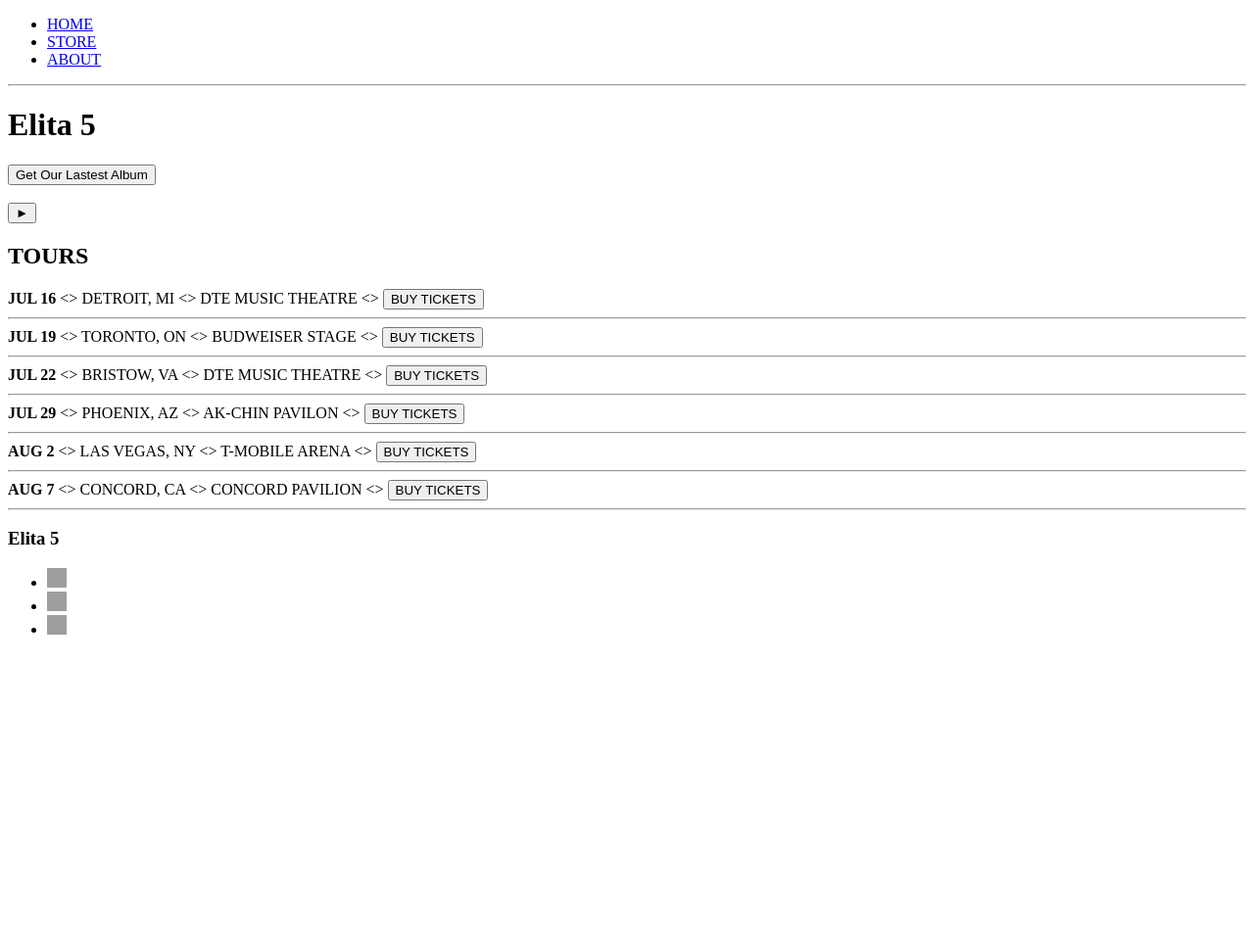
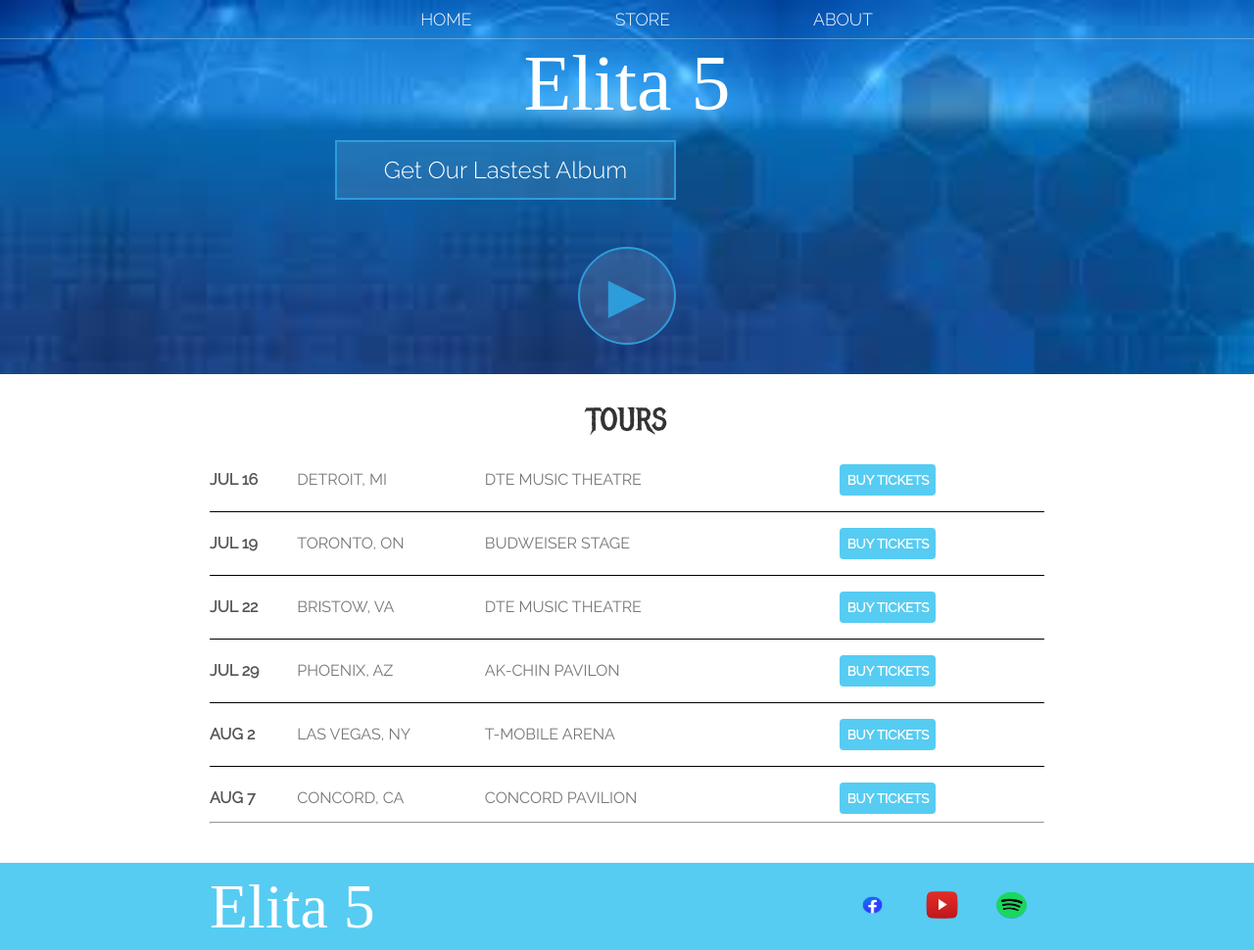
Before and after one commit to Tonii1993/musician-group-page, a plain HTML site: page index.html in a window 1280 px wide. Shown: the whole page at 98% size. Before the commit the page ends 800 px from the top, so only its background shows below. Drawn offline with Linux system fonts and the light colour scheme; grey boxes are pictures that could not be loaded; a web font is replaced by a local one.

Commit message:
Change index page with css

```diff
--- a/index.html
+++ b/index.html
@@ -6,96 +6,86 @@
     <meta name="viewport" content="width=device-width, initial-scale=1.0">
     <title>Elita 5</title>
     <meta name = "descriptio" content="This is a description">
+    <link rel="stylesheet" href="style.css">
 </head>
 <body>
-    <header>
-        <nav>
+    <header class="main-header">
+        <nav class="nav main-nav">
             <ul>
                 <li><a href="index.html">HOME</a></li>
                 <li><a href="store.html">STORE</a></li>
                 <li><a href="about.html">ABOUT</a></li>
             </ul>
-        </nav>
-        <hr>                     <!-- horizontal rule -->
-        <h1> Elita 5 </h1>
-        <button type="button">Get Our Lastest Album</button>
-        <br>
-        <br>
-        <!--TODO: find a suitable backround images -->
-        <button type="button">&#9658;</button>
+        </nav>                    <!-- <hr> = horizontal rule -->
+        <h1 class="band-name band-name-large"> Elita 5 </h1>
+        <div class="container">
+            <button class= "btn btn-header" type="button">Get Our Lastest Album</button>
+        </div>
+        <button class="btn btn-header btn-play" type="button">&#9658;</button>
     </header>
-    <section>
-        <h2>TOURS</h2>
+    <section class="content-section container">
+        <h2 class="section-header">TOURS</h2>
         <div>
-            <div>
-                <strong>JUL 16</strong>
-                &lt;&gt;
-                <span> DETROIT, MI </span>
-                &lt;&gt;
-                <span>DTE MUSIC THEATRE</span>
-                &lt;&gt;
-                <button type="button">BUY TICKETS</button>
-                <hr>
+            <div class="tour-row">
+                <span class="tour-item tour-date">JUL 16</span>
+                <span class="tour-item tour-city"> DETROIT, MI </span>
+                <span class="tour-item tour-arena">DTE MUSIC THEATRE</span>
+                <button class="btn tour-item tour-btn btn-primary" type="button">BUY TICKETS</button>
             </div>
-            <div>
-                <strong>JUL 19</strong>
-                &lt;&gt;
-                <span> TORONTO, ON </span>
-                &lt;&gt;
-                <span>BUDWEISER STAGE</span>
-                &lt;&gt;
-                <button type="button">BUY TICKETS</button>
-                <hr>
+            <div class="tour-row">
+                <span class="tour-item tour-date">JUL 19</span>
+                <span class="tour-item tour-city"> TORONTO, ON </span>
+                <span class="tour-item tour-arena">BUDWEISER STAGE</span>
+                <button class="btn tour-item tour-btn btn-primary" type="button">BUY TICKETS</button>
             </div>
-            <div>
-                <strong>JUL 22</strong>
-                &lt;&gt;
-                <span> BRISTOW, VA </span>
-                &lt;&gt;
-                <span>DTE MUSIC THEATRE</span>
-                &lt;&gt;
-                <button type="button">BUY TICKETS</button>
-                <hr>
+            <div class="tour-row">
+                <span class="tour-item tour-date">JUL 22</span>
+                <span class="tour-item tour-city"> BRISTOW, VA </span>
+                <span class="tour-item tour-arena">DTE MUSIC THEATRE</span>
+                <button class="btn tour-item tour-btn btn-primary" type="button">BUY TICKETS</button>
             </div>
-            <div>
-                <strong>JUL 29</strong>
-                &lt;&gt;
-                <span> PHOENIX, AZ </span>
-                &lt;&gt;
-                <span>AK-CHIN PAVILON</span>
-                &lt;&gt;
-                <button type="button">BUY TICKETS</button>
-                <hr>
+            <div class="tour-row">
+                <span class="tour-item tour-date">JUL 29</span>
+                <span class="tour-item tour-city"> PHOENIX, AZ </span>
+                <span class="tour-item tour-arena">AK-CHIN PAVILON</span>
+                <button class="btn tour-item tour-btn btn-primary" type="button">BUY TICKETS</button>
             </div>
-            <div>
-                <strong>AUG 2</strong>
-                &lt;&gt;
-                <span> LAS VEGAS, NY </span>
-                &lt;&gt;
-                <span>T-MOBILE ARENA</span>
-                &lt;&gt;
-                <button type="button">BUY TICKETS</button>
-                <hr>
+            <div class="tour-row">
+                <span class="tour-item tour-date">AUG 2</span>
+                <span class="tour-item tour-city"> LAS VEGAS, NY </span>
+                <span class="tour-item tour-arena">T-MOBILE ARENA</span>
+                <button class="btn tour-item tour-btn btn-primary" type="button">BUY TICKETS</button>
             </div>
-            <div>
-                <strong>AUG 7</strong>
-                &lt;&gt;
-                <span> CONCORD, CA </span>
-                &lt;&gt;
-                <span>CONCORD PAVILION</span>
-                &lt;&gt;
-                <button type="button">BUY TICKETS</button>
+            <div class="tour-row">
+                <span class="tour-item tour-date">AUG 7</span>
+                <span class="tour-item tour-city"> CONCORD, CA </span>
+                <span class="tour-item tour-arena">CONCORD PAVILION</span>
+                <button class="btn tour-item tour-btn btn-primary" type="button">BUY TICKETS</button>
                 <hr>
             </div>
         </div>
     </section>
-    <footer>
-        <h3> Elita 5 </h3>
-        <ul>
-            <li><img src="https://logo.clearbit.com/facebook.com" alt="Facebook logo" style="width:20px;height:20px;"></li>
-            <li><img src="https://logo.clearbit.com/spotify.com" alt="Spotify Logo" style="width:20px;height:20px;"></li>
-            <li><img src="https://logo.clearbit.com/youtube.com" alt="Spotify Logo" style="width:20px;height:20px;"></li>
-        </ul>
+    <footer class="main-footer">
+        <div class="container main-footer-container">
+            <h3 class="band-name"> Elita 5 </h3>
+            <ul class="nav footer-nav">
+                <li>
+                    <a href="https://www.facebook.com" target="_blank">
+                        <img src="images/facebook-logo.png">
+                    </a>
+                </li>
+                <li>
+                    <a href="https://www.youtube.com" target="_blank">
+                        <img src="images/youtube logo.png">
+                    </a>
+                </li>
+                <li>
+                    <a href="https://www.spotify.com" target="_blank">
+                        <img src="images/spotify logo.png">
+                    </a>
+                </li>
+            </ul>
+        </div>
     </footer>
 </body>
 </html>
--- a/style.css
+++ b/style.css
@@ -51,8 +51,7 @@ html, body {
 }
 
 .main-header {
-    background-color: rgba(0, 0, 0, 6);
-    background-image: url("images/background header.jpg");
+    background-image: url("images/backgrounnd.jpg");
     background-blend-mode: multiply;
     background-size: cover;
     padding-bottom: 30px;
@@ -68,7 +67,7 @@ html, body {
 }
 
 .band-name-large {
-    font-size: 8em;
+    font-size: 5em;
 }
 
 .content-section {
@@ -95,3 +94,107 @@ html, body {
     margin: 10px;
     border-radius: 50%;
 }
+
+.main-footer {
+    background-color: #56CCF2;
+    color: white;
+    padding: .25em 0;
+}
+
+.main-footer-container {
+    display: flex;
+    align-items: center;
+}
+
+.main-footer-container ul {
+    flex-grow: 1;
+    text-align: end;
+}
+
+.footer-nav li {
+    padding: 0 .5em;
+}
+
+.footer-nav img {
+    width: 35px;
+    height: 30px;
+}
+
+.btn {
+    text-align: center;
+    vertical-align: middle;
+    padding: .60em;
+    cursor: pointer;
+}
+
+.btn-header {
+    margin: .5em 15% 2em 15%;
+    color: white;
+    border: 2px solid #2D9CDB;
+    background-color: rgba(255, 255, 255, .1);
+    border-radius: 0;
+    font-size: 1.5em;
+    font-weight: lighter;
+    padding-left: 2em;
+    padding-right: 2em;
+}
+
+.btn-header:hover {
+    background-color: rgba(255, 255, 255, .3);
+}
+
+.btn-play {
+    display: block;
+    margin: 0 auto;
+    color: #2D9CDB;
+    font-size: 4em;
+    border-radius: 50%;
+    padding: 0;
+    width: 100px;
+    height: 100px;
+}
+
+.tour-row {
+    border-bottom: 1px solid black;
+    padding-bottom: 1em;
+    margin-bottom: 1em;
+}
+
+.tour-row:last-child {
+    border-bottom: none;
+}
+
+.tour-item {
+    display: inline-block;
+    padding-right: .5em;
+}
+
+.tour-date {
+    color: #555;
+    font-weight: bold;
+    width: 10%;
+}
+
+.tour-city {
+    width: 22%;
+}
+
+.tour-arena {
+    width: 42%;
+}
+
+.tour-btn {
+    max-width: 20;
+}
+
+.btn-primary {
+    color: white;
+    background-color: #56CCF2;
+    border: none;
+    border-radius: .3em;
+    font-weight: bold;
+}
+
+.btn-primary:hover {
+    background-color: #209cdb;
+}
```
Also changed, not shown: about.html (+22 -7 lines), images/background header.jpg (deleted), images/backgrounnd.jpg (added), images/facebook-logo.png (added), images/spotify logo.png (added), images/youtube logo.png (added).
